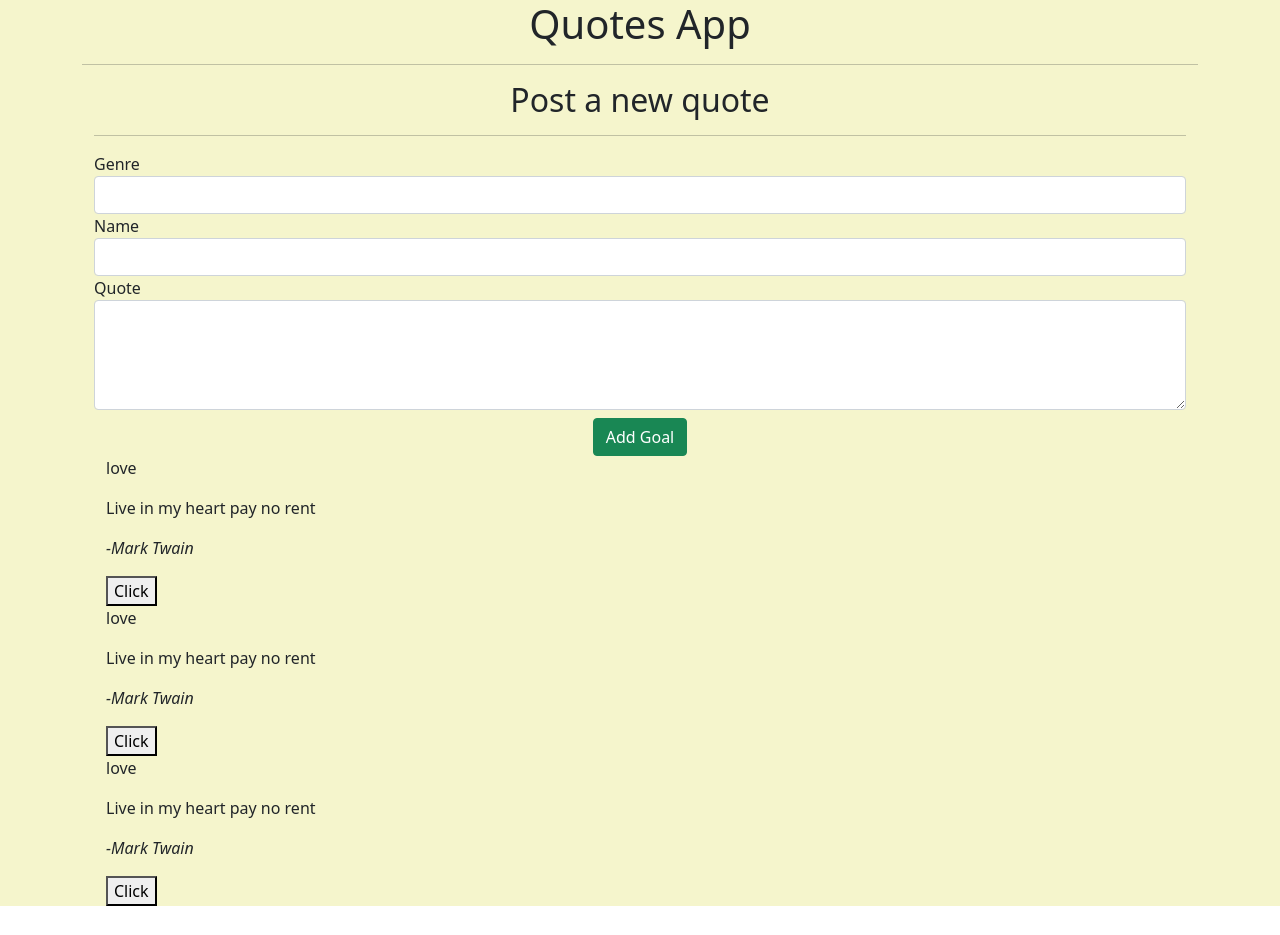
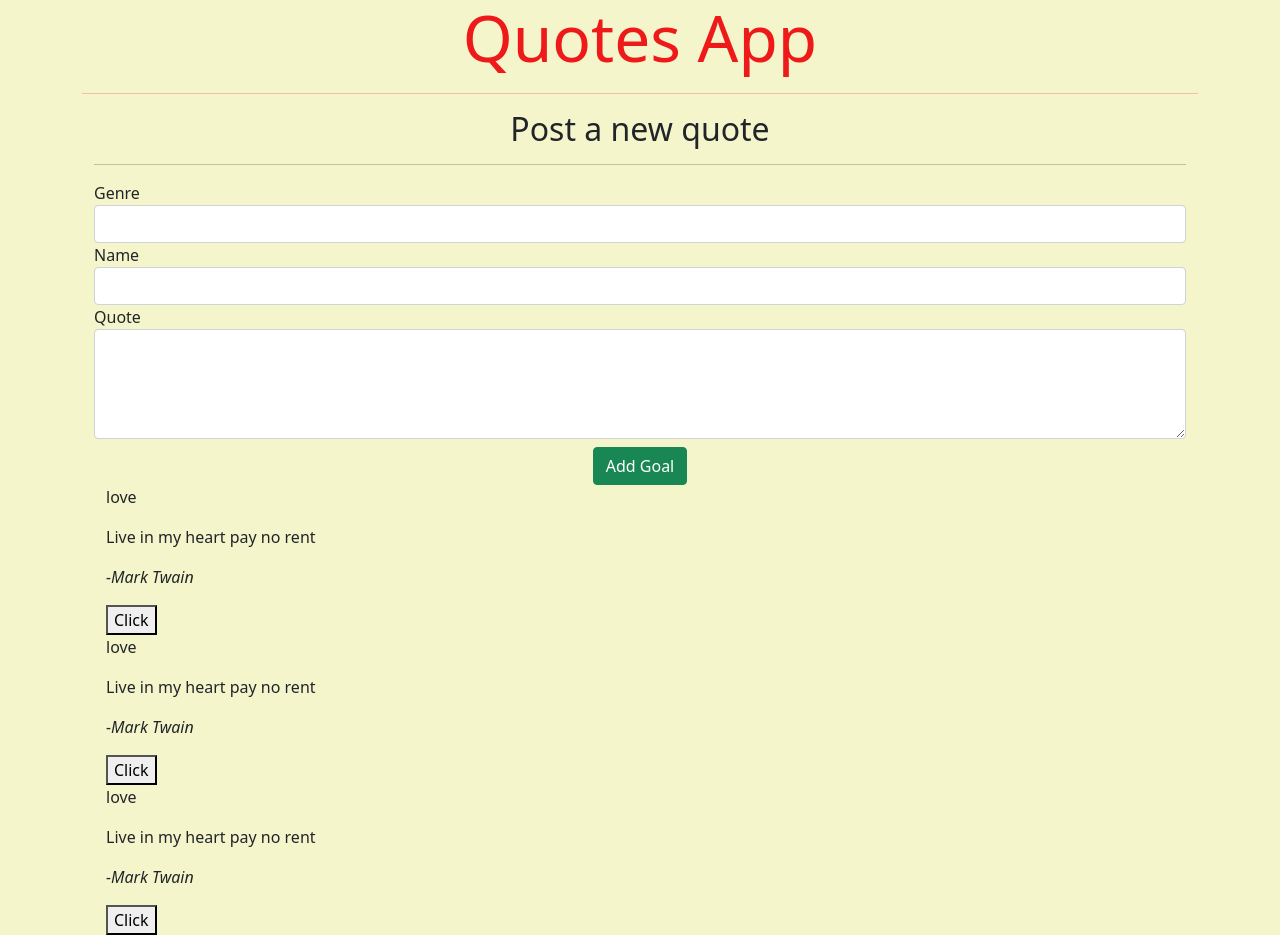
Before and after one commit to KyleTrippK/Quotes_App, an Angular app in the folder Quotes-App/: page / in a window 1280 px wide. Before the commit the page ends 906 px from the top, so only its background shows below. Built offline with nearby package versions, Linux system fonts and the light colour scheme.

Commit message:
adds a footer

```diff
--- a/Quotes-App/src/app/components/quotes/quotes.component.css
+++ b/Quotes-App/src/app/components/quotes/quotes.component.css
@@ -0,0 +1,20 @@
+h1{
+    color: rgb(238, 25, 25);
+    font-size: 400%;
+}
+hr{
+    color: rgb(238, 25, 25);
+}
+.quoteCard{
+    padding: 20px;
+    border: 2px solid grey;
+    border-radius: 10px;
+    margin: 5px;
+    width: 350px;
+    margin: auto;
+}
+.quoteCard:hover{
+    box-shadow: 4px 5px 9px 3px grey;
+    border: unset;
+
+}
```
